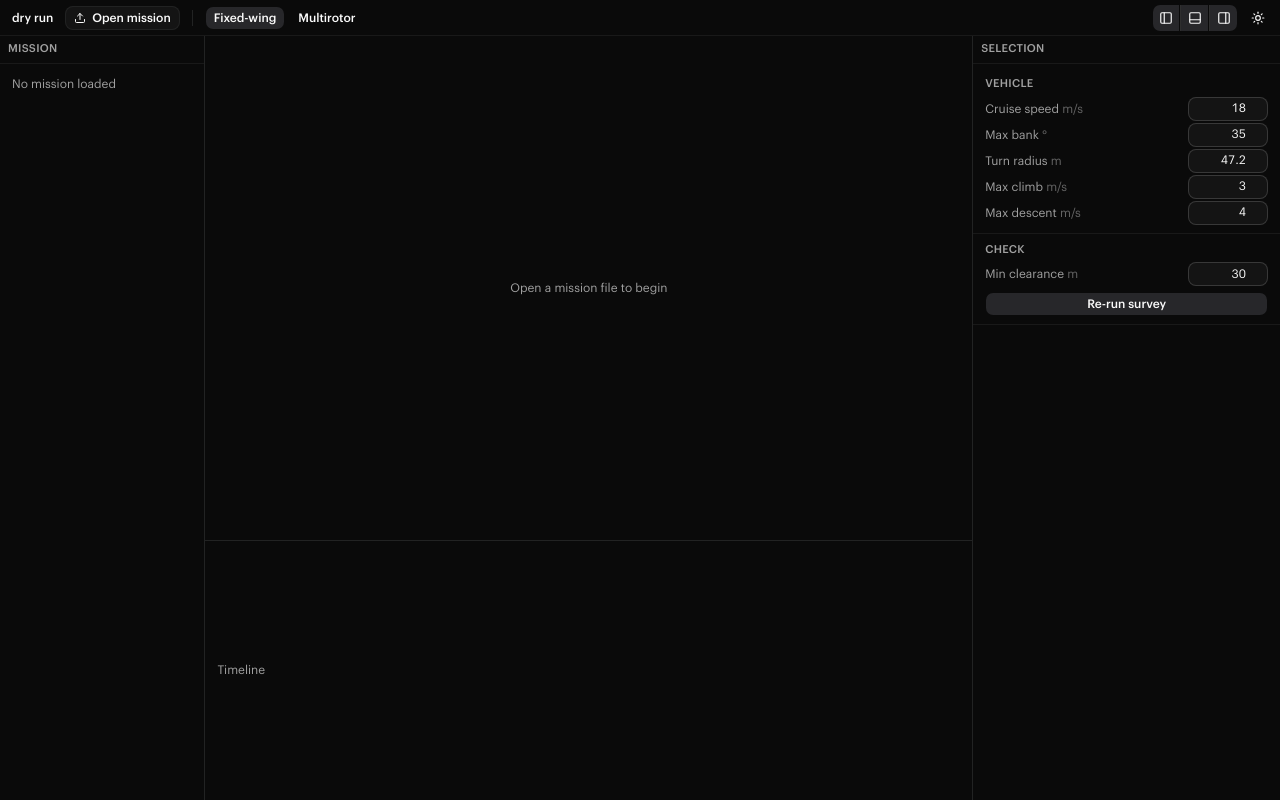
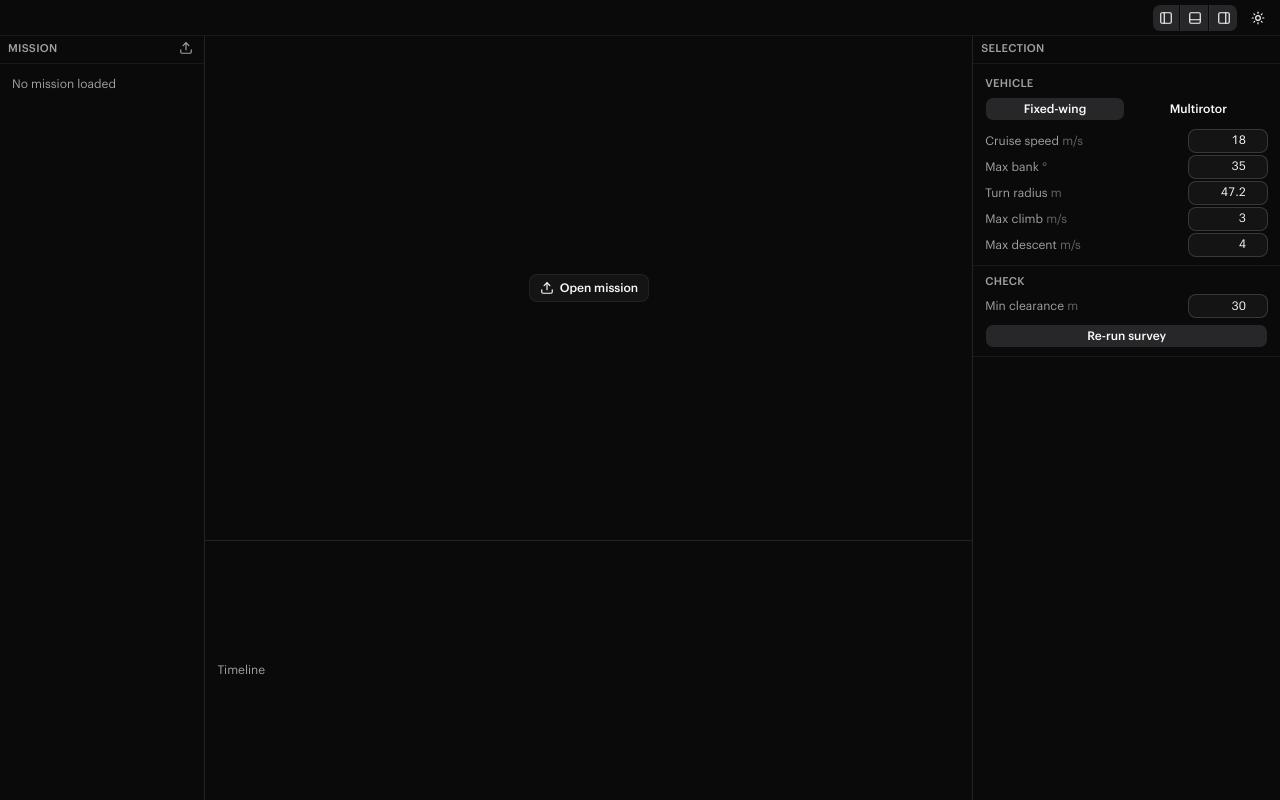
Before and after one commit to Soko-Aerial/dry-run, a Next.js app: page / in a window 1280 px wide. Built offline with nearby package versions, Linux system fonts and the light colour scheme.

Commit message:
Move open-mission into the mission panel and vehicle type into the inspector

```diff
--- a/app/page.tsx
+++ b/app/page.tsx
@@ -20,10 +20,17 @@ import { cn } from '@/lib/utils'
 
 const Scene = dynamic(() => import('@/components/Scene'), { ssr: false })
 
-function PanelTitle({ children }: { children: React.ReactNode }) {
+function PanelTitle({
+  children,
+  action,
+}: {
+  children: React.ReactNode
+  action?: React.ReactNode
+}) {
   return (
-    <div className="border-border/60 text-muted-foreground flex h-7 shrink-0 items-center border-b px-2 text-[11px] font-medium tracking-wide uppercase">
+    <div className="border-border/60 text-muted-foreground flex h-7 shrink-0 items-center gap-2 border-b px-2 text-[11px] font-medium tracking-wide uppercase">
       {children}
+      {action && <span className="ml-auto">{action}</span>}
     </div>
   )
 }
@@ -80,7 +87,6 @@ export default function Page() {
     <div className="bg-background flex h-full flex-col">
       {/* top bar */}
       <header className="border-border/60 flex h-9 shrink-0 items-center gap-2 border-b px-2">
-        <span className="px-1 text-xs font-medium">dry run</span>
         <input
           ref={fileRef}
           type="file"
@@ -93,36 +99,6 @@ export default function Page() {
             run(await f.text())
           }}
         />
-        <Button
-          size="sm"
-          variant="outline"
-          className="h-6 gap-1.5 px-2 text-xs"
-          onClick={() => fileRef.current?.click()}
-        >
-          <Upload className="size-3" />
-          Open mission
-        </Button>
-        {fileName && <span className="text-muted-foreground text-xs">{fileName}</span>}
-
-        <div className="bg-border mx-1 h-4 w-px" />
-        <div className="flex gap-1">
-          {(['fixedwing', 'multirotor'] as const).map((k) => (
-            <Button
-              key={k}
-              size="sm"
-              variant={kind === k ? 'secondary' : 'ghost'}
-              className="h-6 px-2 text-xs"
-              onClick={() => {
-                setKind(k)
-                setProfile(PROFILES[k])
-                if (textRef.current) run(textRef.current, PROFILES[k])
-              }}
-            >
-              {k === 'fixedwing' ? 'Fixed-wing' : 'Multirotor'}
-            </Button>
-          ))}
-        </div>
-
         {error && <span className="text-destructive truncate text-xs">{error}</span>}
 
         <div className="ml-auto flex items-center gap-1.5">
@@ -158,7 +134,21 @@ export default function Page() {
           <>
             <ResizablePanel defaultSize="16" minSize="10" maxSize="30">
               <div className="flex h-full flex-col">
-                <PanelTitle>Mission</PanelTitle>
+                <PanelTitle
+                  action={
+                    <Button
+                      size="icon"
+                      variant="ghost"
+                      aria-label="Open mission"
+                      className="size-5"
+                      onClick={() => fileRef.current?.click()}
+                    >
+                      <Upload className="size-3.5" />
+                    </Button>
+                  }
+                >
+                  Mission
+                </PanelTitle>
                 <div className="min-h-0 flex-1">
                   <MissionTree
                     survey={survey}
@@ -206,8 +196,20 @@ export default function Page() {
                     </div>
                   </>
                 ) : (
-                  <div className="text-muted-foreground grid h-full place-items-center text-xs">
-                    {busy ? 'Sampling terrain…' : 'Open a mission file to begin'}
+                  <div className="grid h-full place-items-center">
+                    {busy ? (
+                      <span className="text-muted-foreground text-xs">Sampling terrain…</span>
+                    ) : (
+                      <Button
+                        size="sm"
+                        variant="outline"
+                        className="h-7 gap-1.5 px-2.5 text-xs"
+                        onClick={() => fileRef.current?.click()}
+                      >
+                        <Upload className="size-3.5" />
+                        Open mission
+                      </Button>
+                    )}
                   </div>
                 )}
               </div>
@@ -242,6 +244,12 @@ export default function Page() {
                 <PanelTitle>Selection</PanelTitle>
                 <div className="min-h-0 flex-1">
                   <Inspector
+                    kind={kind}
+                    setKind={(k) => {
+                      setKind(k)
+                      setProfile(PROFILES[k])
+                      if (textRef.current) run(textRef.current, PROFILES[k])
+                    }}
                     survey={survey}
                     selection={selection}
                     profile={profile}
--- a/components/inspector.tsx
+++ b/components/inspector.tsx
@@ -73,6 +73,8 @@ function NumberField({
 }
 
 export function Inspector({
+  kind,
+  setKind,
   survey,
   selection,
   profile,
@@ -82,6 +84,8 @@ export function Inspector({
   onRerun,
   busy,
 }: {
+  kind: 'fixedwing' | 'multirotor'
+  setKind: (k: 'fixedwing' | 'multirotor') => void
   survey: Survey | null
   selection: Selection | null
   profile: VehicleProfile
@@ -96,6 +100,19 @@ export function Inspector({
   const vehicle = (
     <>
       <Section title="Vehicle">
+        <div className="flex gap-1 pb-1.5">
+          {(['fixedwing', 'multirotor'] as const).map((k) => (
+            <Button
+              key={k}
+              size="sm"
+              variant={kind === k ? 'secondary' : 'ghost'}
+              className="h-6 flex-1 px-2 text-xs"
+              onClick={() => setKind(k)}
+            >
+              {k === 'fixedwing' ? 'Fixed-wing' : 'Multirotor'}
+            </Button>
+          ))}
+        </div>
         {(
           [
             ['cruiseMs', 'Cruise speed', 'm/s'],
```
Also changed, not shown: 8 other files (tests, documents, lock files or other folders).
